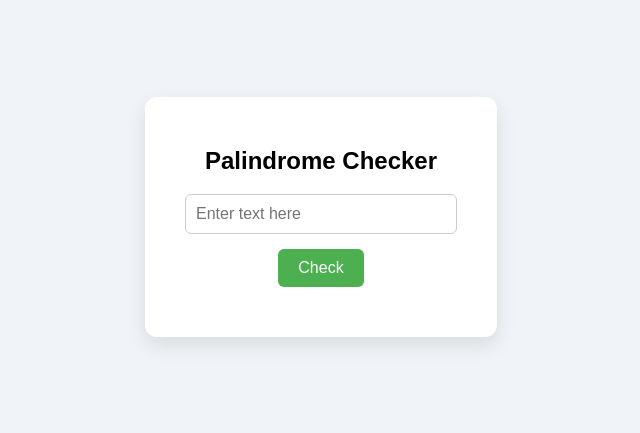
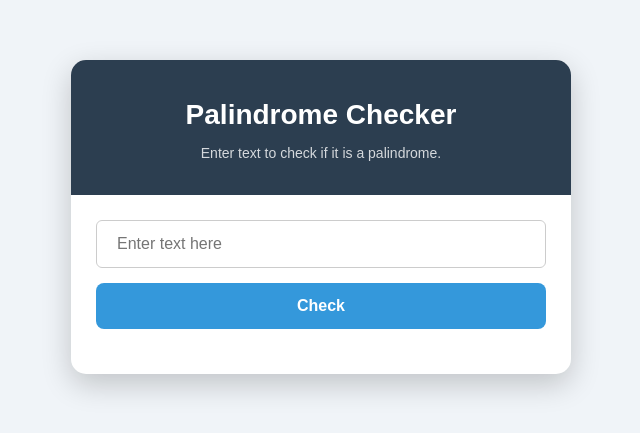
Before and after one commit to rubannn/freecodecamp, a plain HTML site: page task01/index.html in a window 1280 px wide. Shown: the part 191-624 px from the top of the page, without its empty margins (319-959 px from the left). Drawn offline with Linux system fonts and the light colour scheme.

Commit message:
Refactor HTML structure for Palindrome Checker, enhancing semantic organization and styling consistency

```diff
--- a/task01/css/styles.css
+++ b/task01/css/styles.css
@@ -8,16 +8,46 @@ body {
 }
 
 .container {
-    background: #fff;
-    padding: 30px 40px;
-    border-radius: 12px;
-    box-shadow: 0 8px 20px rgba(0, 0, 0, 0.1);
-    text-align: center;
+    background-color: white;
+    border-radius: 15px;
+    box-shadow: 0 10px 30px rgba(0, 0, 0, 0.2);
+    width: 100%;
+    max-width: 500px;
+    overflow: hidden;
 }
 
-input[type="text"] {
-    padding: 10px;
-    width: 250px;
+.header {
+    background-color: #2c3e50;
+    color: white;
+    text-align: center;
+    padding: 20px;
+}
+
+.header h1 {
+    font-size: 28px;
+    margin-bottom: 5px;
+}
+
+.header p {
+    font-size: 14px;
+    opacity: 0.8;
+}
+
+
+.content {
+    padding: 25px;
+}
+
+.content input[type="text"],
+#result,
+button {
+    width: 100%;
+    box-sizing: border-box;
+}
+
+.content input[type="text"] {
+    padding: 14px 20px;
+    width: 100%;
     border-radius: 6px;
     border: 1px solid #ccc;
     margin-bottom: 15px;
@@ -25,18 +55,20 @@ input[type="text"] {
 }
 
 button {
-    padding: 10px 20px;
+    background-color: #3498db;
+    color: white;
+    border: none;
+    border-radius: 8px;
+    padding: 14px 20px;
+    width: 100%;
     font-size: 16px;
-    border-radius: 6px;
-    border: none;
-    background-color: #4CAF50;
-    color: white;
+    font-weight: 600;
     cursor: pointer;
-    transition: 0.2s;
+    transition: background-color 0.3s;
 }
 
 button:hover {
-    background-color: #45a049;
+    background-color: #2980b9;
 }
 
 #result {
--- a/task01/index.html
+++ b/task01/index.html
@@ -11,11 +11,15 @@
 
 <body>
     <div class="container">
-        <h2>Palindrome Checker</h2>
-        <input type="text" id="text-input" placeholder="Enter text here">
-        <br>
-        <button id="check-btn">Check</button>
-        <p id="result"></p>
+        <div class="header">
+            <h1>Palindrome Checker</h1>
+            <p>Enter text to check if it is a palindrome.</p>
+        </div>
+        <div class="content">
+            <input type="text" id="text-input" placeholder="Enter text here">
+            <button id="check-btn">Check</button>
+            <p id="result"></p>
+        </div>
     </div>
 </body>
 
```
